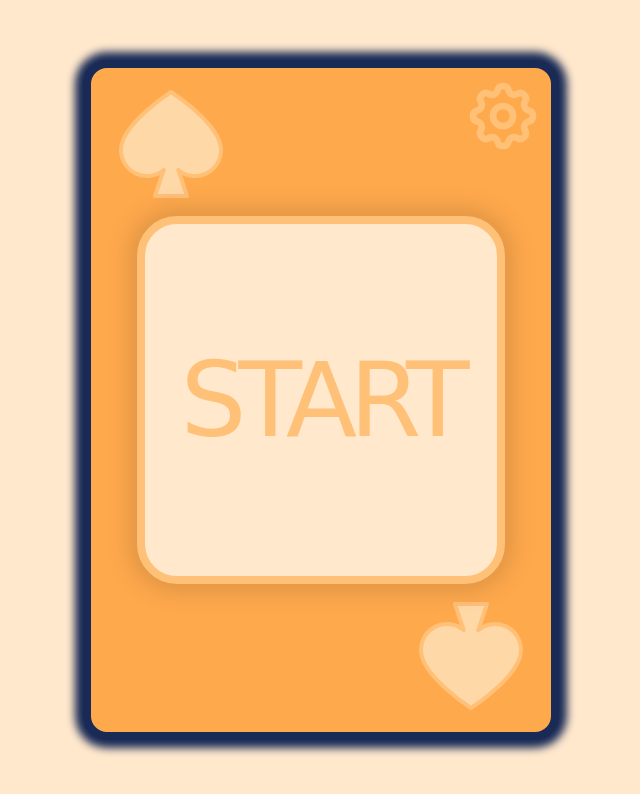
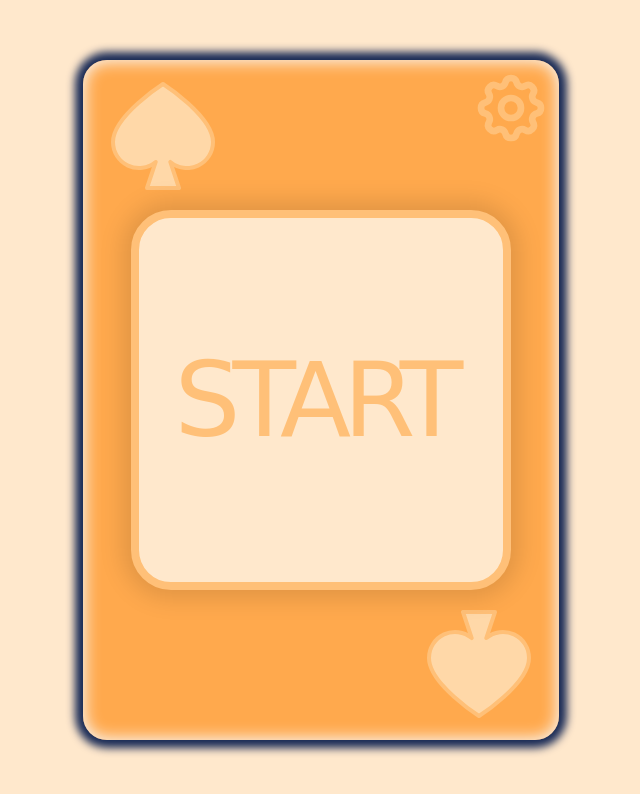
Before and after one commit to wolfinj/kaleidos, a website built with Parcel: page index.html in a window 1280 px wide. Shown: the whole page, without its empty margins (319-959 px from the left). Built offline with nearby package versions, Linux system fonts and the light colour scheme; a web font is replaced by a local one.

Commit message:
Adjust some visuals

```diff
--- a/index.html
+++ b/index.html
@@ -4,6 +4,10 @@
     <meta charset="UTF-8" />
     <meta http-equiv="X-UA-Compatible" content="IE=edge" />
     <meta name="viewport" content="width=device-width, initial-scale=1.0" />
+    <meta
+      name="description"
+      content="Timer and random latvian letter picker for Kaleidos boardgame"
+    />
     <title>Kaleidos timer and char draw</title>
     <link rel="preconnect" href="https://fonts.googleapis.com" />
     <link rel="preconnect" href="https://fonts.gstatic.com" crossorigin />
@@ -139,7 +143,7 @@
           />
         </svg>
       </button>
-      <button class="start">START</button>
+      <button class="start"><span>START</span></button>
       <!-- <div class="letter letter--front">K</div> -->
       <div class="control-panel hidden">
         <div class="cfg-items time">
--- a/style.css
+++ b/style.css
@@ -61,8 +61,9 @@ button:hover .icon {
   aspect-ratio: 2.45 / 3.5;
   height: 85vh;
   background: var(--clr-o4);
-  border: 1vh solid var(--clr-main);
-  box-shadow: 0 0 1vh 1vh var(--clr-main);
+  /* border: 0.6vh solid var(--clr-o2); */
+
+  box-shadow: 0 0 1vh 1vh var(--clr-main), inset 0 0 2vh 0.2vh var(--clr-white);
   border-radius: 3vh;
   display: flex;
   align-items: center;
@@ -74,7 +75,7 @@ button:hover .icon {
 .counter {
   display: grid;
   grid-template-columns: 1fr 1fr 5vh 1fr 1fr;
-  margin-top: 8vh;
+  margin-top: 7vh;
   margin-left: -2vh;
   text-align: center;
   width: 95%;
@@ -192,6 +193,9 @@ button:hover .icon {
   font-size: 13vh;
   letter-spacing: -1vh;
   color: var(--clr-o3);
+}
+.start span {
+  margin-left: -1.5vh;
 }
 .start:hover {
   /* background: var(--clr-o2); */
```
